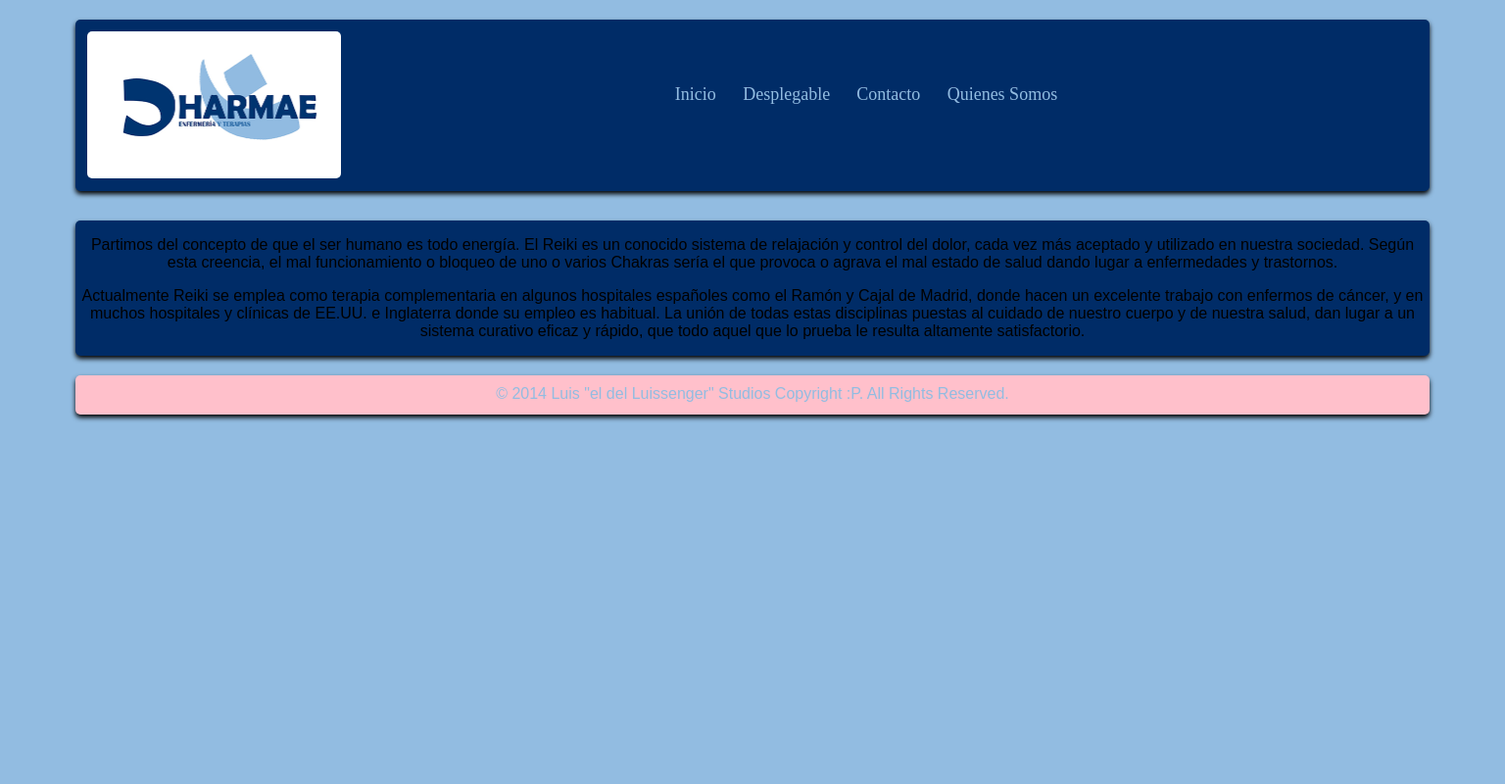
After one commit to elenamp/Dharmae, a PHP site: page /php/Reiki.php in a window 1536 px wide. The commit adds this page. Shown: the whole page at 98% size. Run offline with PHP 8.4, Linux system fonts and the light colour scheme.

Commit message:
Añadido Superresolucion

```diff
--- a/DharmaeFinal/css/EstilosIndex.css
+++ b/DharmaeFinal/css/EstilosIndex.css
@@ -147,6 +147,7 @@ nav li ul li{
     width: 100%;
     height: auto;
     float:left;
+    margin-top: 30px;
     text-align: center;
     background:#002C67;
     border-radius: 5px;/*esta propiedad bordea la esquinas*/
@@ -215,6 +216,23 @@ footer p{
 
 
 /*************************************************MEDIA QUERYS************************************/
+@media only screen and (min-width: 1380px){
+    #Contenido1{
+    width: 25%;
+    height: 40%;
+    float:left;
+    background: #21619D;
+    margin-top: 20px;
+    margin-left: 6%;
+    margin-bottom: 20px;
+    border-radius: 5px;/*esta propiedad bordea la esquinas*/
+    -moz-border-radius: 5px;
+    -webkit-border-radius: 5px;
+    }
+    #contenido1 #foto img{height: 60%;}
+
+ footer{background:pink;}
+}
 
 /**********************Tablet Portrait***************************/
 @media only screen and (min-width: 768px) and (max-width:959px){
@@ -299,3 +317,4 @@ footer p{
     #contenido1 #foto img{height: 25%;}
      nav li{display:list-item;padding-top:0px;}
 }
+/*-----------------------------------ESTILOS TERAPIAS----------------------*/
--- /dev/null
+++ b/DharmaeFinal/php/Reiki.php
@@ -0,0 +1,38 @@
+<!-- Página base para empezar a crear nuevas páginas (terapias, contacto, quienes somos...)-->
+<?php require_once("funciones/headerAndFooter.php");?>
+<html>
+    <head>
+        <title>Reiki</title>
+        <meta charset="UTF-8">
+        <meta name="viewport" content="width=device-width">
+        <link type="text/css" rel="stylesheet" href="../css/EstilosIndex.css">
+    </head>
+    <body>
+        <header>
+            <?php cabecera();?>
+        </header>
+        <div id="tituloterapia">
+
+        </div>
+        <div id="cuerpo">
+            <p>Partimos del concepto de que el ser humano es todo energía.
+                El Reiki es un conocido sistema de relajación  y control del dolor,
+                cada vez más aceptado  y utilizado en nuestra sociedad.
+                Según esta creencia, el mal funcionamiento o bloqueo de uno o
+                varios Chakras sería el que provoca o agrava el mal estado de
+                salud dando lugar a enfermedades y trastornos.</p>
+            <p>Actualmente Reiki se emplea como terapia complementaria en
+                algunos hospitales españoles como el Ramón  y Cajal  de Madrid,
+                donde hacen un excelente trabajo con enfermos de cáncer,
+                y en muchos hospitales y  clínicas  de  EE.UU. e Inglaterra donde su empleo es habitual.
+                La unión de todas estas disciplinas puestas al cuidado de nuestro cuerpo y de nuestra salud,
+                dan lugar a un sistema curativo eficaz y rápido, que todo aquel que lo prueba le resulta
+                altamente satisfactorio. </p>
+
+        </div>
+
+        <footer>
+            <?php pieDePagina();?>
+        </footer>
+    </body>
+</html>
--- a/DharmaeFinal/php/inicio.php
+++ b/DharmaeFinal/php/inicio.php
@@ -153,7 +153,7 @@
 
             <div id="Contenido1">
                 <div id="titulo"><p>Reiki</p></div>
-                <div id="foto"><a href=""><img src="../img/reiki.jpg" alt="Reiki" title="Reiki"></a></div>
+                <div id="foto"><a href="Reiki.php"><img src="../img/reiki.jpg" alt="Reiki" title="Reiki"></a></div>
                 <div id="descripcion">Devuelvele a tu cuerpo la energía que le robas dia a dia .</div>
                 <p><a href="">Leer mas...</a></p>
             </div>
```
Also changed, not shown: DharmaeFinal/nbproject/private/private.xml (added, +8 -0 lines), 2 other files.
